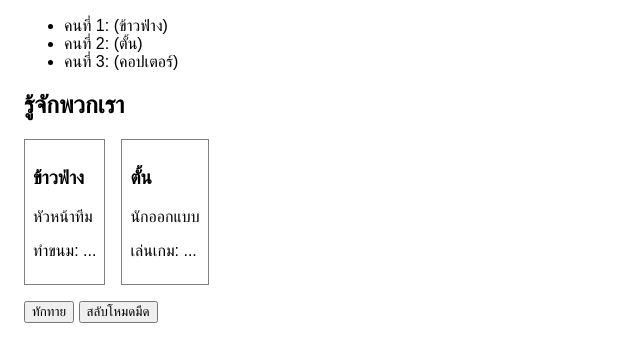
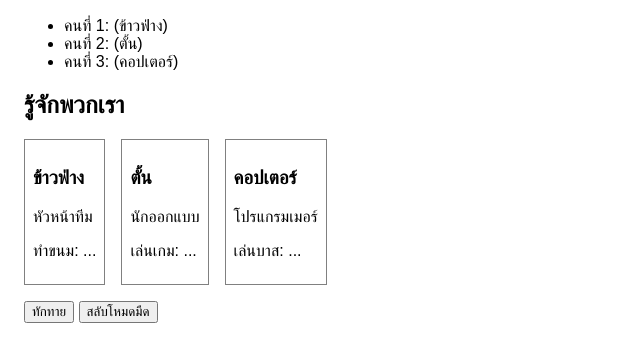
Before and after one commit to 405-21-Chositra/-team-7, a plain HTML site: page index.html in a window 1280 px wide. Shown: the part 113-474 px from the top of the page, without its empty margins (0-640 px from the left). Drawn offline with Linux system fonts and the light colour scheme.

Commit message:
Update index.html
เพิ่มการ์ดคนที่ 3

```diff
--- a/index.html
+++ b/index.html
@@ -36,6 +36,12 @@
       <p class="card-role">นักออกแบบ</p>
       <p class="card-hobby">เล่นเกม: ...</p>
     </div>
+    <!-- การ์ดคนที่ 3 วางตรงนี้ -->
+     <div class="card">
+      <h3 class="card-name">คอปเตอร์</h3>
+      <p class="card-role">โปรแกรมเมอร์</p>
+      <p class="card-hobby">เล่นบาส: ...</p>
+    </div>
   </div>
 
   <!-- ปุ่มสำหรับคนที่ 3 (โปรแกรมเมอร์) ห้ามลบ id -->
```
